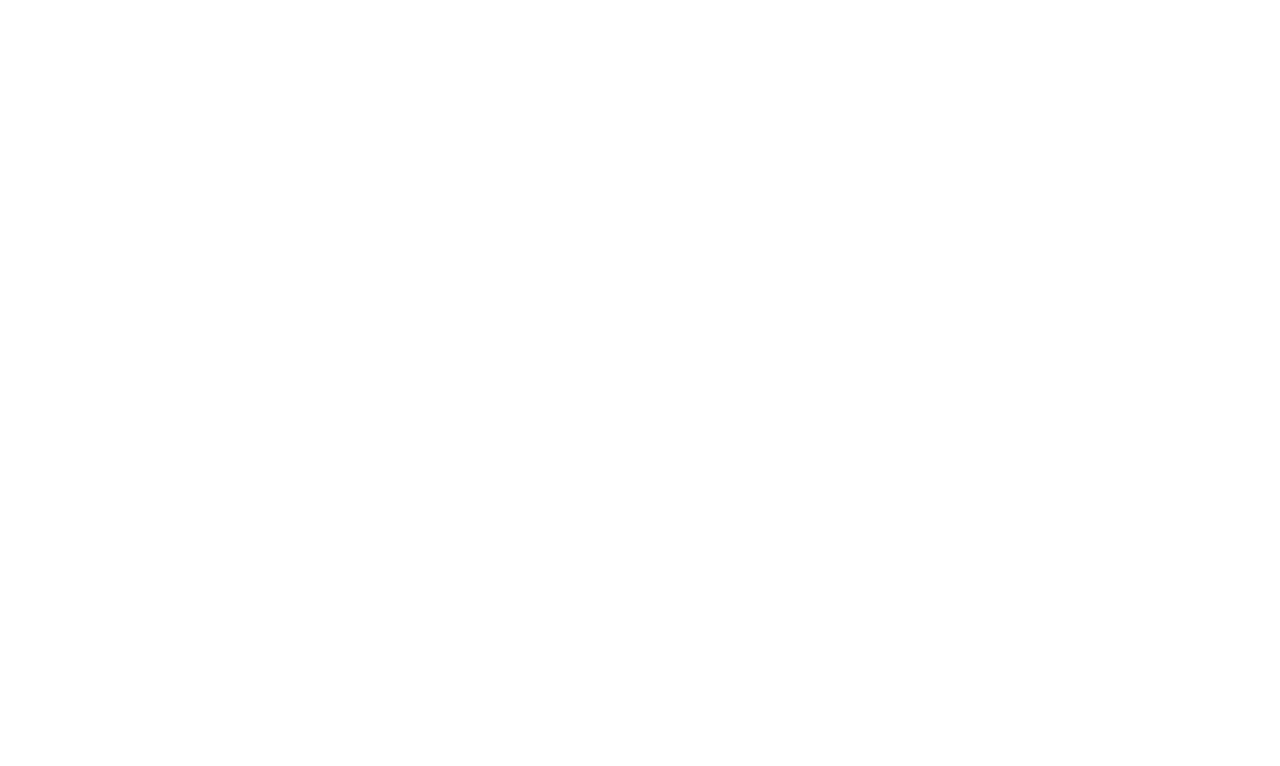
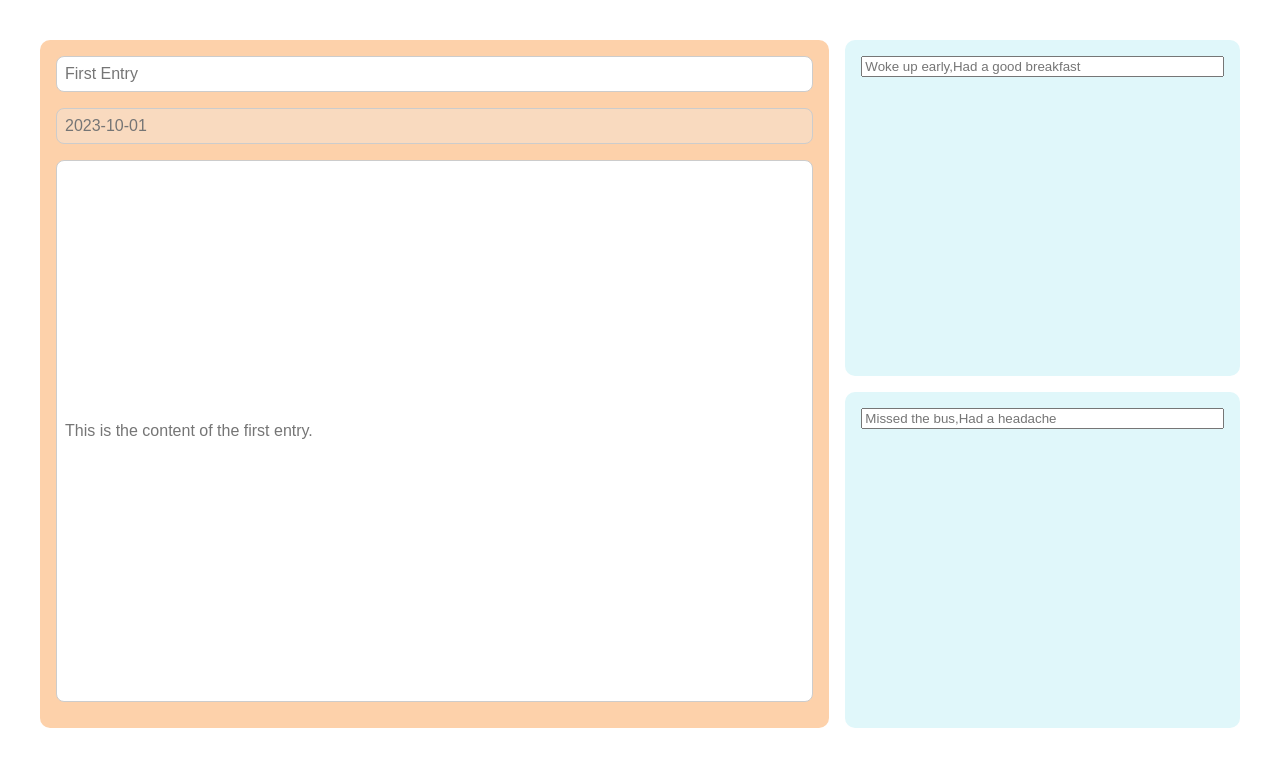
Before and after one commit to Juaan26/emotional-diary, a React (Vite) app: page /entry/1 in a window 1280 px wide. Shown: the top 766 px of the page. Built offline with nearby package versions, Linux system fonts and the light colour scheme.

Commit message:
página de las entradas basica creada

```diff
--- a/src/App.jsx
+++ b/src/App.jsx
@@ -1,6 +1,6 @@
-import { Routes, Route } from 'react-router';
+import { Routes, Route } from 'react-router'
 import Home from "./pages/Home"
-import { EntryPage } from './pages/EntryPage';
+import { EntryPage } from './pages/EntryPage'
 import { entries } from "./assets/entries.json"
 function App() {
 
@@ -10,7 +10,7 @@ function App() {
   return (
     <Routes>
       <Route path="/" element={ <Home entries={ entries } /> } />
-      <Route path="/entry/:id" element={ <EntryPage /> } />
+      <Route path="/entry/:id" element={ <EntryPage entries={ entries } /> } />
     </Routes>
   )
 }
--- a/src/components/EntryList.jsx
+++ b/src/components/EntryList.jsx
@@ -1,4 +1,4 @@
-import { useNavigate } from 'react-router';
+import { useNavigate } from 'react-router'
 export function EntryList({ entries }) {
 
     const navigate = useNavigate();
--- a/src/index.css
+++ b/src/index.css
@@ -49,3 +49,69 @@
 }
 
 /*---------------------*/
+
+/* EntryPage page */
+.entry-page-container {
+  display: grid;
+  grid-template-columns: 2fr 1fr;
+  row-gap: 3rem;
+  column-gap: 1rem;
+  padding: 2rem;
+  height: 90vh;
+  box-sizing: border-box;
+}
+
+/* Columna izquierda: el form principal */
+.entry-page {
+  display: grid;
+  grid-row-start: 1;
+  grid-row-end: 3;
+  grid-template-rows: auto auto 1fr;
+  gap: 1rem;
+  background-color: #fdd1aa;
+  border-radius: 10px;
+  padding: 1rem;
+  height: 100%;
+}
+
+/* Inputs superiores */
+.entry-page input[type="text"],
+.entry-page input[disabled] {
+  padding: 0.5rem;
+  border-radius: 8px;
+  border: 1px solid #ccc;
+  font-size: 1rem;
+}
+
+/* Input de contenido principal */
+.entry-page-content {
+  border-radius: 10px;
+  border: 1px solid #ccc;
+  font-size: 1rem;
+  height: 95%;
+}
+
+/* Columna derecha: cajas */
+.entry-page-good,
+.entry-page-bad {
+  background-color: #e0f7fa;
+  border-radius: 10px;
+  padding: 1rem;
+  display: flex;
+  flex-direction: column;
+
+}
+
+.entry-page-good {
+  grid-column-start: 2;
+  grid-row-start: 1;
+  height: 100%;
+}
+
+.entry-page-bad {
+  grid-column-start: 2;
+  grid-row-start: 2;
+  height: 100%;
+}
+
+/*---------------------*/
--- a/src/main.jsx
+++ b/src/main.jsx
@@ -1,6 +1,6 @@
 
 import { createRoot } from 'react-dom/client'
-import { BrowserRouter, Routes, Route } from "react-router";
+import { BrowserRouter, Routes, Route } from "react-router"
 import './index.css'
 import App from './App.jsx'
 
--- a/src/pages/EntryPage.jsx
+++ b/src/pages/EntryPage.jsx
@@ -1,4 +1,32 @@
-export function EntryPage() {
+import { useParams } from "react-router"
+
+
+export function EntryPage({ entries }) {
+    const params = useParams()
+    const entry = entries.find(entry => entry.id == params.id)
+    if (!entry) {
+        return <h2>Ha habido un problema con tu página</h2>
+    }
+    return (
+        <div className="entry-page-container">
+            <form className="entry-page">
+                <input type="text" name="title" placeholder={ entry.title } />
+                <input type="text" name="date" disabled placeholder={ entry.date } />
+                <input className="entry-page-content" type="text" name="content" placeholder={ entry.content } />
+            </form>
+            <form className="entry-page-good">
+                <input type="text" name="title" placeholder={ entry.goodThings } />
+            </form>
+            <form className="entry-page-bad">
+                <input type="text" name="title" placeholder={ entry.badThings } />
+            </form>
+        </div>
+    )
+
+
+
+
+
 
 
 
--- a/src/pages/Home.jsx
+++ b/src/pages/Home.jsx
@@ -1,4 +1,4 @@
-import { EntryList } from "../components/EntryList";
+import { EntryList } from "../components/EntryList"
 
 
 
```
